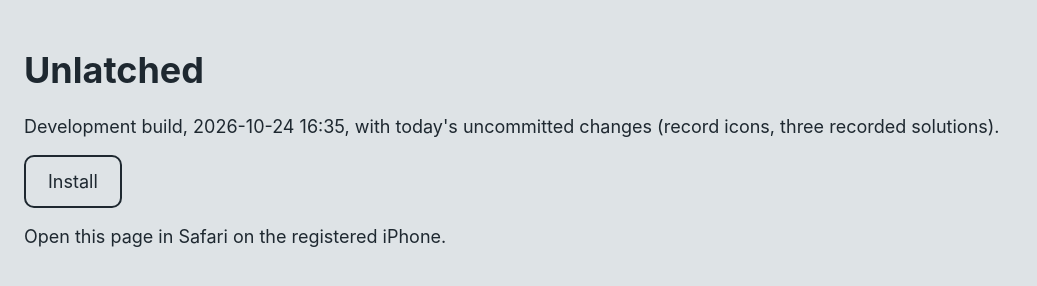
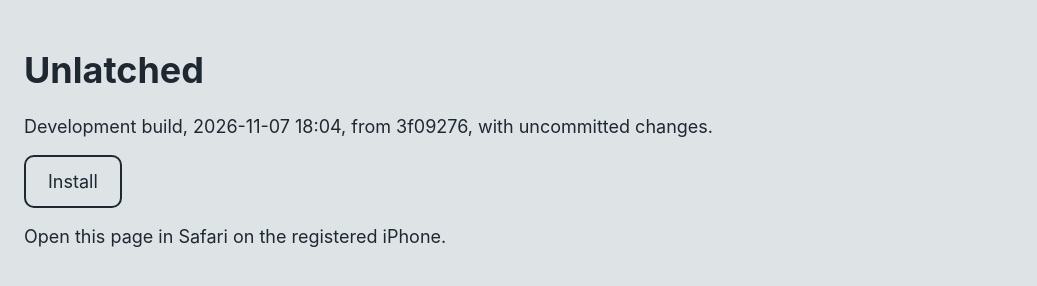
Before and after one commit to ykovenskiy-hub/unlatch-builds, a plain HTML site: page index.html in a window 1280 px wide. Shown: the whole page, without its empty margins (0-1037 px from the left). Drawn offline with Linux system fonts and the light colour scheme.

Commit message:
Build 2026-11-07 18:04 from 3f09276

```diff
--- a/index.html
+++ b/index.html
@@ -1,3 +1,3 @@
 <!doctype html><html><head><meta charset="utf-8"><meta name="viewport" content="width=device-width, initial-scale=1"><title>Unlatched build</title>
 <style>body{font:18px -apple-system,sans-serif;margin:48px 24px;background:#DEE3E6;color:#1e2830}a{display:inline-block;padding:14px 22px;border:2px solid #1e2830;border-radius:10px;color:#1e2830;text-decoration:none}</style></head>
-<body><h1>Unlatched</h1><p>Development build, 2026-10-24 16:35, with today's uncommitted changes (record icons, three recorded solutions).</p><p><a href="itms-services://?action=download-manifest&amp;url=https://ykovenskiy-hub.github.io/unlatch-builds/manifest.plist">Install</a></p><p>Open this page in Safari on the registered iPhone.</p></body></html>
+<body><h1>Unlatched</h1><p>Development build, 2026-11-07 18:04, from 3f09276, with uncommitted changes.</p><p><a href="itms-services://?action=download-manifest&amp;url=https://ykovenskiy-hub.github.io/unlatch-builds/manifest.plist">Install</a></p><p>Open this page in Safari on the registered iPhone.</p></body></html>
```
Also changed, not shown: 2 other files.
